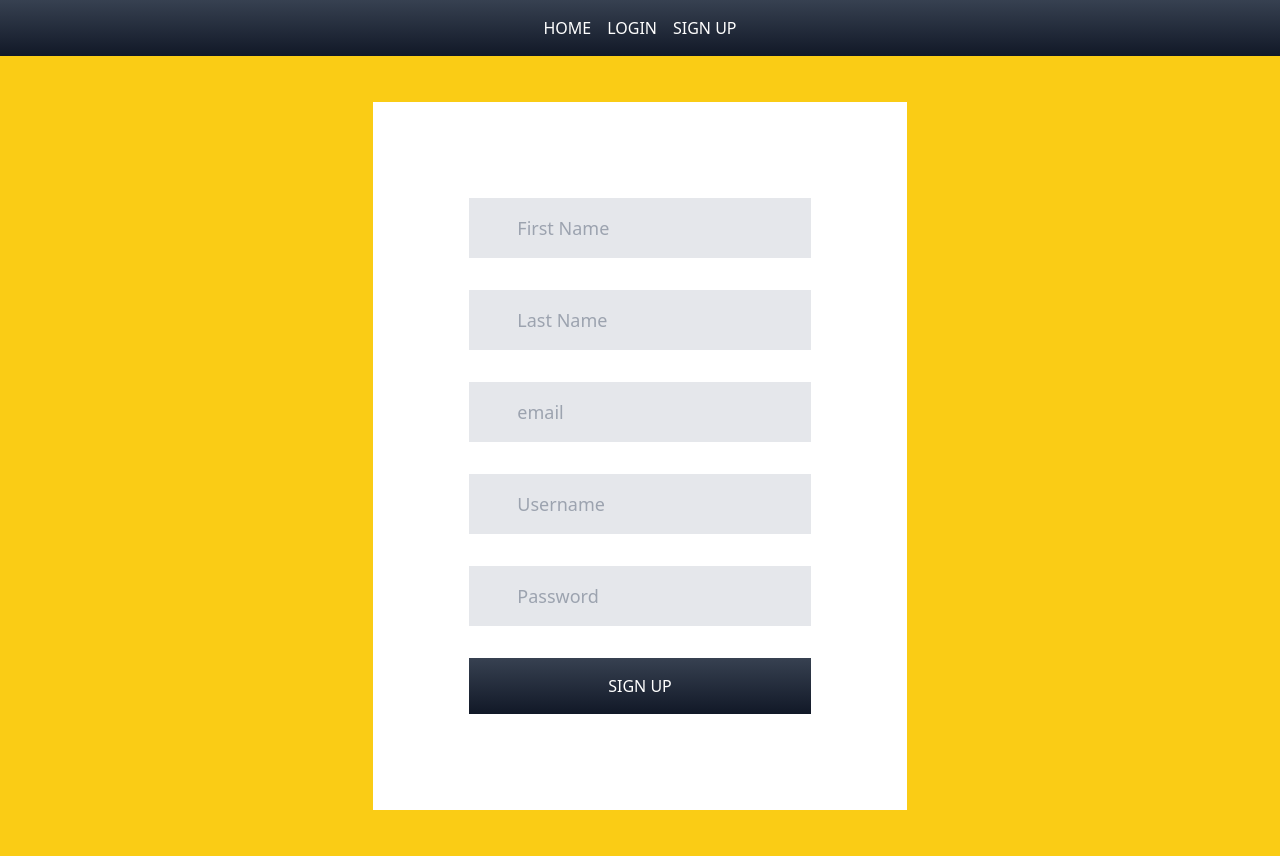
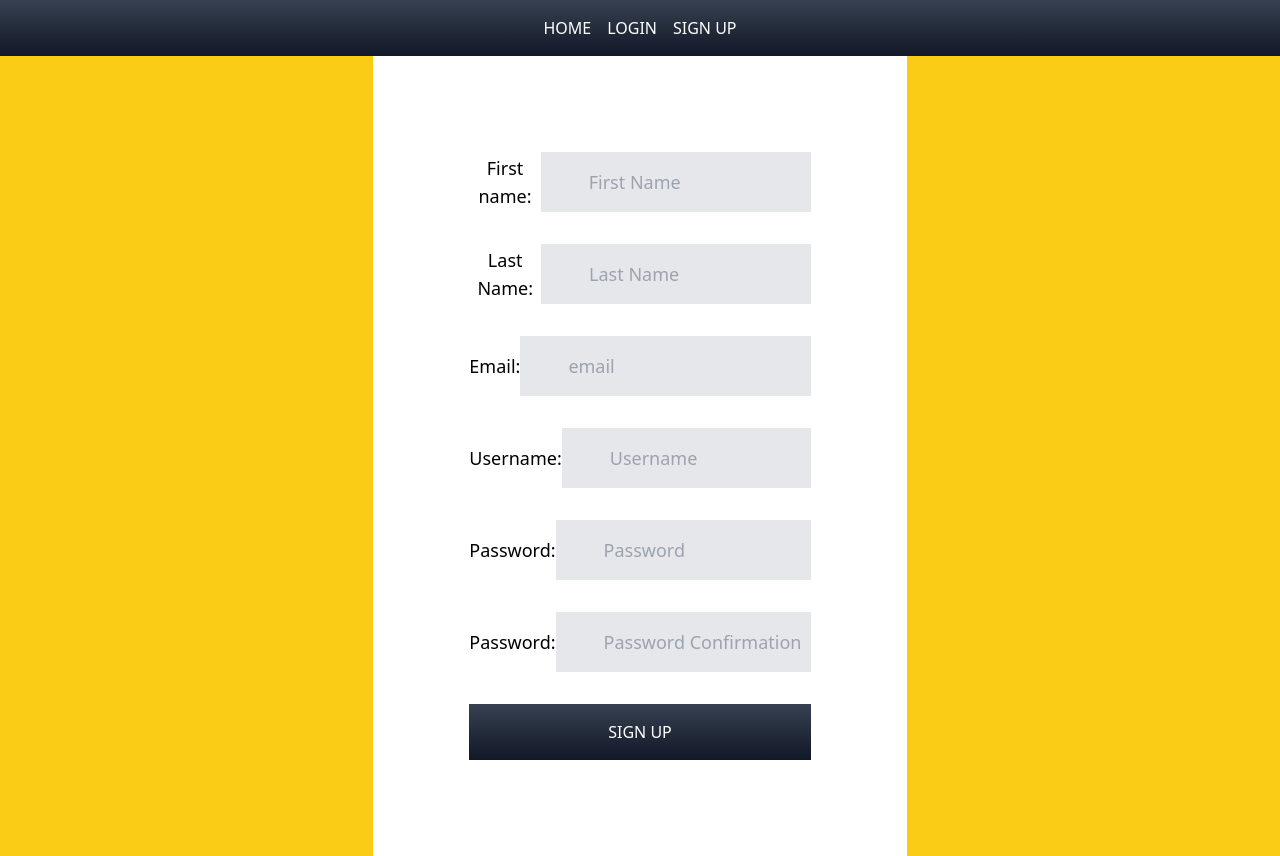
Before and after one commit to naodmekonnen/travel_post_frontend, a React (Create React App) app in the folder app/: page /register in a window 1280 px wide. Built offline with nearby package versions, Linux system fonts and the light colour scheme.

Commit message:
front end user authentication works

```diff
--- a/app/src/App.js
+++ b/app/src/App.js
@@ -4,19 +4,30 @@ import Login from './components/Login';
 import Register from './components/Register';
 import Navbar from './components/Navbar';
 import Home from './components/Home'
+import { Outlet } from "react-router-dom";
+import { GlobalProvider } from './context/GlobalState';
+
+
 
 function App() {
   return (
     <div className="App">
 
+<GlobalProvider>
+
     <BrowserRouter>
     <Navbar />
-    <Routes>
-      <Route path='/home' element={<Home/>}></Route>
-      <Route path='/login' element={<Login/>}></Route>
-      <Route path='/register' element={<Register/>}></Route>
-    </Routes>
+
+      <h1>{process.env.REACT_APP_MYENVVAR}</h1>
+      <Outlet />
+      <Routes>
+        <Route path='/home' element={<Home/>}></Route>
+        <Route path='/login' element={<Login/>}></Route>
+        <Route path='/register' element={<Register/>}></Route>
+      </Routes>
     </BrowserRouter>
+    </GlobalProvider>
+
     </div>
   );
 }
--- a/app/src/components/Register.js
+++ b/app/src/components/Register.js
@@ -9,11 +9,12 @@ const Register = () => {
     let navigate = useNavigate()
 
     const [user, setUser] = useState({
-        'first_name':'',
-        'last_name':'',
+        'firstName':'',
+        'lastName':'',
         'email':'',
         'username':'',
-        'password':''
+        'password':'',
+        'passwordConf':''
     })
 
     const handleChange = (key, value) => {
@@ -28,15 +29,6 @@ const Register = () => {
         navigate('/home')
     }
 
-    // const submitUser = () => {
-    //     axios.post('https://8000-naodmekonne-travelpostb-m4zblizjy31.ws-us77.gitpod.io/api/user/create/', {
-    //         'first_name':first_name,
-    //         'last_name':last_name,
-    //         'email':email,
-    //         'username':username
-    //     })
-    // }
-
     return (
         <div>
 
@@ -45,51 +37,51 @@ const Register = () => {
 
                     <form onSubmit={handleRegister}className="p-12 md:p-24">
                         <div className="flex items-center text-lg mb-6 md:mb-8">
-                            {/* <label htmlFor='first_name'>First name:</label> */}
+                            <label htmlFor='first_name'>First name:</label>
                             <input  className="bg-gray-200 pl-12 py-2 md:py-4 focus:outline-none w-full"
                                 type="text"
                                 id="firstname"
                                 placeholder="First Name"
                                 required
-                                onChange={(e) =>handleChange('first_name', e.target.value)}
+                                onChange={(e) =>handleChange('firstName', e.target.value)}
                             />
                         </div>
                         <div className="flex items-center text-lg mb-6 md:mb-8">
-                            {/* <label htmlFor='lastname'>Last Name:</label> */}
+                            <label htmlFor='lastname'>Last Name:</label>
                             <input className="bg-gray-200 pl-12 py-2 md:py-4 focus:outline-none w-full"
                                 type="text"
                                 id="lastname"
                                 placeholder="Last Name"
                                 required
-                                onChange={(e) =>handleChange('last_name', e.target.value)}
+                                onChange={(e) =>handleChange('lastName', e.target.value)}
 
 
                             />
                         </div>
                         <div className="flex items-center text-lg mb-6 md:mb-8">
-                            {/* <label htmlFor='email'>Email:</label> */}
+                            <label htmlFor='email'>Email:</label>
                             <input className="bg-gray-200 pl-12 py-2 md:py-4 focus:outline-none w-full"
                                 type="email"
                                 id="email"
                                 placeholder="email"
                                 required
-                                onChange={(e) =>handleChange('email', e.target.value)}
+                                onChange={(e) => handleChange('email', e.target.value)}
 
                             />
                         </div>
                         <div className="flex items-center text-lg mb-6 md:mb-8">
-                            {/* <label htmlFor='username'>Username:</label> */}
+                            <label htmlFor='username'>Username:</label>
                             <input className="bg-gray-200 pl-12 py-2 md:py-4 focus:outline-none w-full"
                                 type="text"
                                 id="username"
                                 placeholder="Username"
                                 required
-                                onChange={(e) =>handleChange('username', e.target.value)}
+                                onChange={(e) => handleChange('username', e.target.value)}
 
                             />
                         </div>
                         <div className="flex items-center text-lg mb-6 md:mb-8">
-                            {/* <label htmlFor='pass'>Password:</label> */}
+                            <label htmlFor='pass'>Password:</label>
                             <input  className="bg-gray-200 pl-12 py-2 md:py-4 focus:outline-none w-full"
                                 type="password"
                                 id="password"
@@ -97,19 +89,32 @@ const Register = () => {
                                 minLength='8'
                                 required
                                 onChange={(e) =>handleChange('password', e.target.value)}
-
                             />
                         </div>
+                        <div className="flex items-center text-lg mb-6 md:mb-8">
+                            <label htmlFor='pass'>Password:</label>
+                            <input  className="bg-gray-200 pl-12 py-2 md:py-4 focus:outline-none w-full"
+                                type="password"
+                                id="password"
+                                placeholder="Password Confirmation"
+                                minLength='8'
+                                required
+                                onChange={(e) => handleChange('passwordConf', e.target.value)}
+                                />
+                        </div>
+
+
                         <button className="bg-gradient-to-b from-gray-700 to-gray-900 font-medium p-2 md:p-4 text-white uppercase w-full"
                         type='submit'
                         value='Register'
                         disabled={(
                             user.password &&
-                            user.password.length >=8 &&
-                            user.first_name &&
-                            user.last_name &&
-                            user.email)
-                            ? false : true
+                            user.password.length >= 8 &&
+                            user.password === user.passwordConf &&
+                            user.firstName &&
+                            user.lastName &&
+                            user.email
+                          ) ? false : true
                             }
 
                         >Sign Up</button>
--- a/app/src/services/auth.constants.js
+++ b/app/src/services/auth.constants.js
@@ -1,4 +1,4 @@
-export const API_URL = "https://8000-jmstewart00-fullstackaut-gubhn8we5bb.ws-us42.gitpod.io/api/";
+export const API_URL = "https://8000-naodmekonne-travelpostb-m4zblizjy31.ws-us77.gitpod.io/api/";
 export const LOGIN_ENDPOINT = "user/login/"
-export const REGISTER_ENDPOINT = "user/signup/"
+export const REGISTER_ENDPOINT = "user/create/"
 export const REFRESH_ENDPOINT = "token/refresh/"
```
